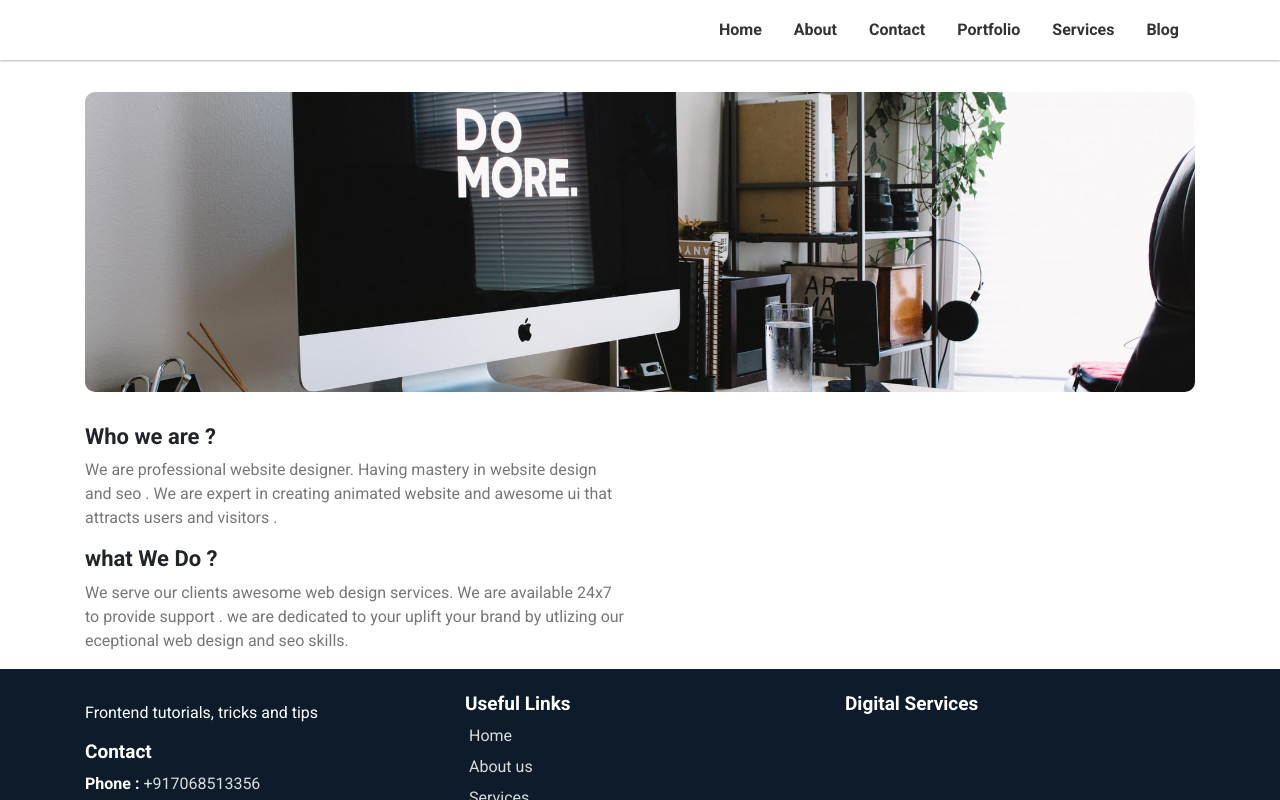
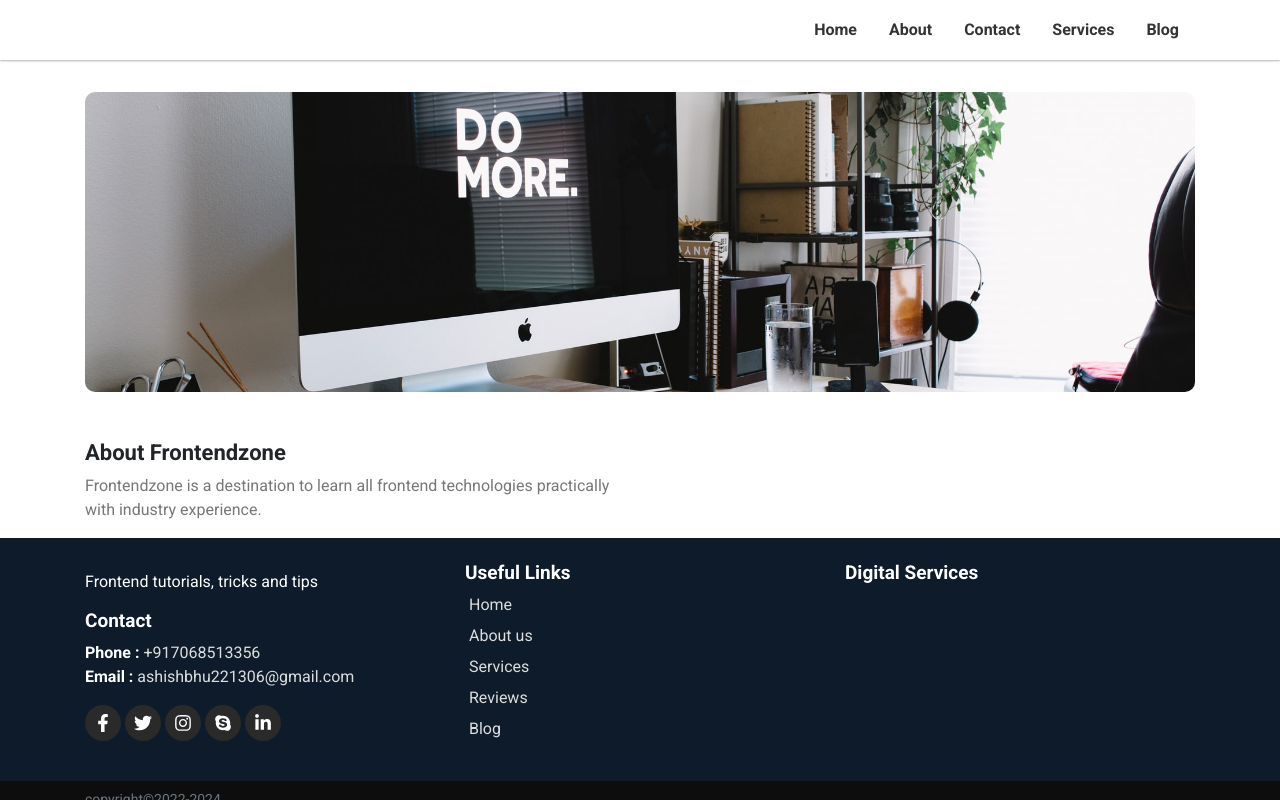
Before and after one commit to ashishyadavcs/dev, a Next.js app: page /aboutus in a window 1280 px wide. Built offline with nearby package versions, Linux system fonts and the light colour scheme.

Commit message:
contact us page ui fix

```diff
--- a/components/sidebar.jsx
+++ b/components/sidebar.jsx
@@ -9,7 +9,7 @@ const Sidebar = ({ styles, categories }) => {
             {categories.map((tag) => {
               return (
                 <li key={Math.random()}>
-                  <Link href={`/tutorial/category/${tag.params.categoryName}`}>
+                  <Link href={`/blog/category/${tag.params.categoryName}`}>
                     {tag.params.categoryName}
                   </Link>
                 </li>
--- a/pages/aboutus.js
+++ b/pages/aboutus.js
@@ -24,18 +24,10 @@ const Aboutus = () => {
       </div>
       <div className="row">
         <div className="col-md-6 col-12">
-          <h2>Who we are ?</h2>
+          <h2 className="mt-3">About Frontendzone</h2>
           <p>
-            We are professional website designer. Having mastery in website
-            design and seo . We are expert in creating animated website and
-            awesome ui that attracts users and visitors .{" "}
-          </p>
-
-          <h2>what We Do ?</h2>
-          <p>
-            We serve our clients awesome web design services. We are available
-            24x7 to provide support . we are dedicated to your uplift your brand
-            by utlizing our eceptional web design and seo skills.{" "}
+            Frontendzone is a destination to learn all frontend technologies
+            practically with industry experience.
           </p>
         </div>
         <div className="col-md-6 col-12 position-relative"></div>
--- a/public/data/nav.js
+++ b/public/data/nav.js
@@ -12,10 +12,6 @@ export const nav = [
     text: "contact",
   },
   {
-    url: "/portfolio",
-    text: "Portfolio",
-  },
-  {
     url: "/services",
     text: "services",
   },
--- a/styles/globals.css
+++ b/styles/globals.css
@@ -37,7 +37,6 @@ input {
   box-sizing: border-box;
   margin: 0;
   padding: 0;
-  transition: all 0.3s ease-in-out;
   font-family: "Roboto", sans-serif;
   -webkit-tap-highlight-color: transparent;
 }
```
Also changed, not shown: pages/contact.js (+19 -13 lines), styles/contact.module.css (+13 -2 lines).
